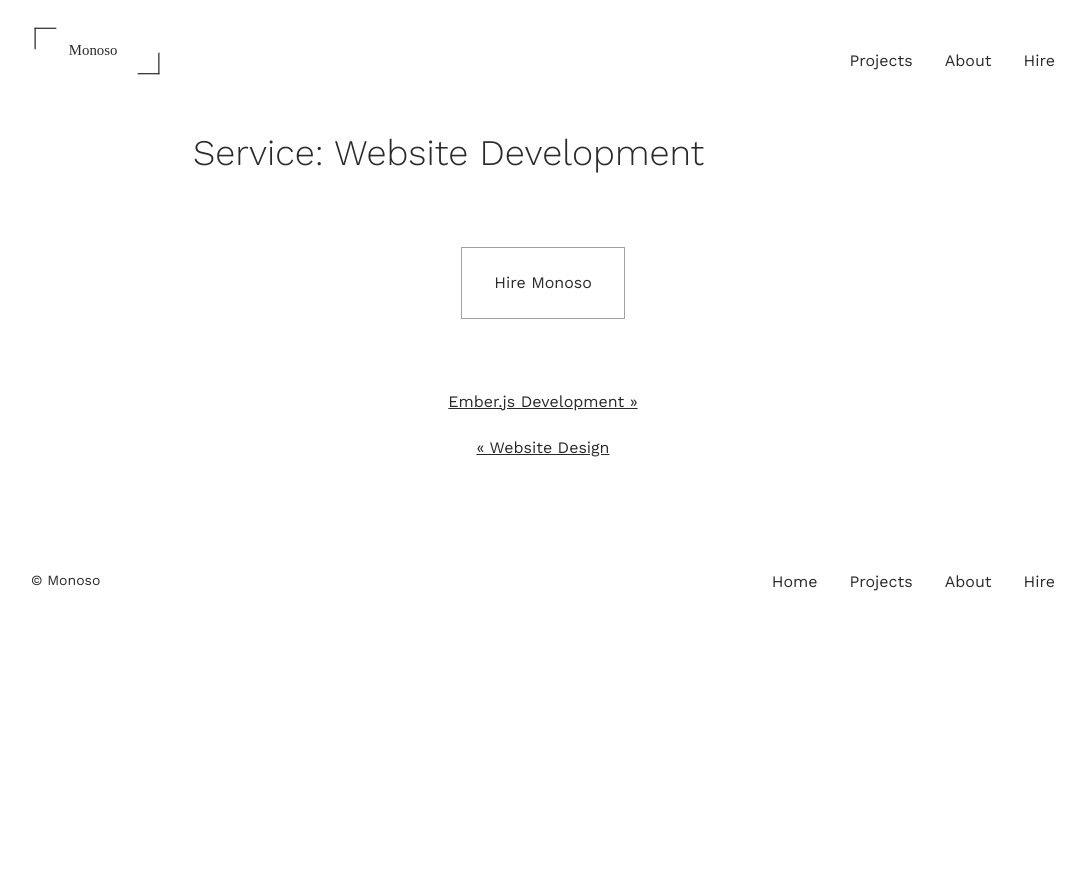
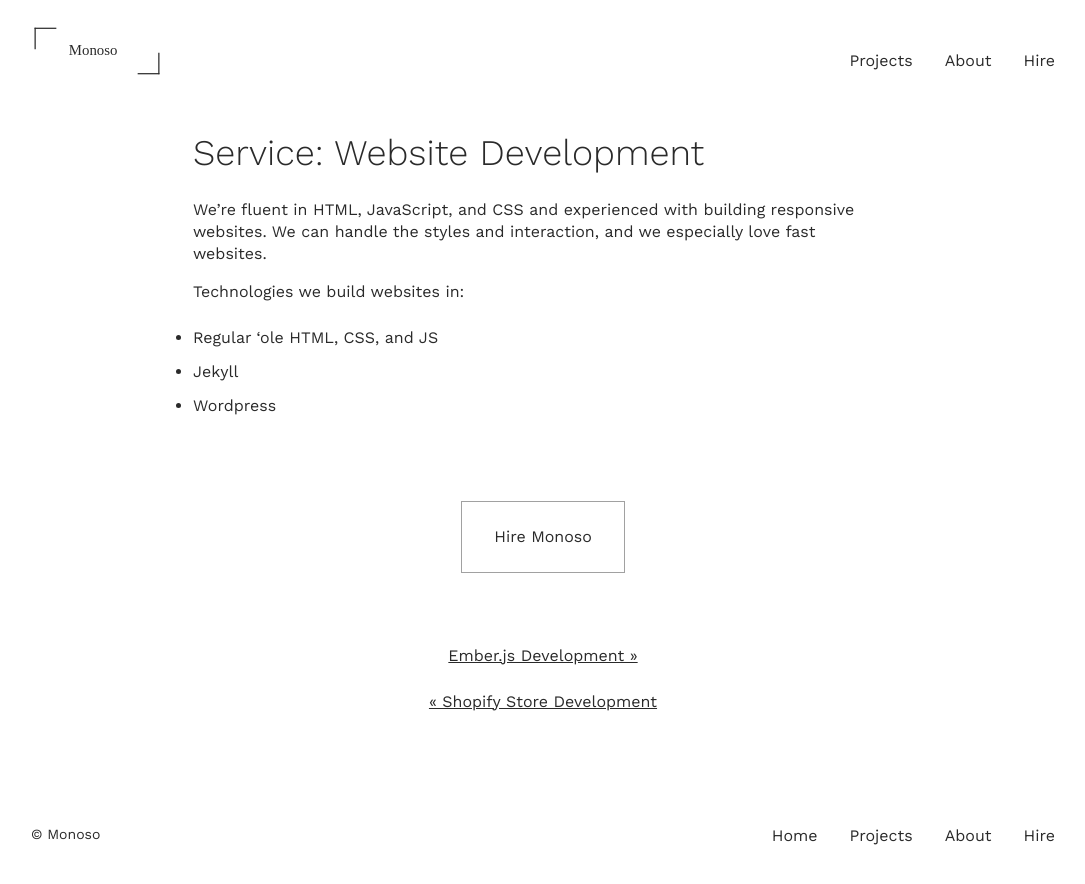
Before and after one commit to brettchalupa/brettcodes, a Jekyll site: the page built from _services/website-development.md, in a window 1280 px wide. Shown: the top 884 px of the page, without its empty margins (97-1182 px from the left). Built offline with Jekyll 4.4.1, drawn with Linux system fonts in a browser that asks for light colours.

Commit message:
Add content to Services pages
This makes it so that there is legit content on the Services pages
instead of empty/placeholder content.

```diff
--- a/_services/website-development.md
+++ b/_services/website-development.md
@@ -5,3 +5,14 @@
 - featured
 layout: service
 ---
+
+We're fluent in HTML, JavaScript, and CSS and experienced with building
+responsive websites. We can handle the styles and interaction, and we
+especially love fast websites.
+
+
+Technologies we build websites in:
+
+- Regular 'ole HTML, CSS, and JS
+- Jekyll
+- Wordpress
```
Also changed, not shown: _services/ember-js-development.md (+2 -6 lines), _services/ruby-on-rails-development.md (+5 -0 lines), _services/shopify-store-development.md (+4 -0 lines), _services/website-design.md (deleted, +0 -5 lines), _services/wordpress-development.md (+4 -0 lines).
